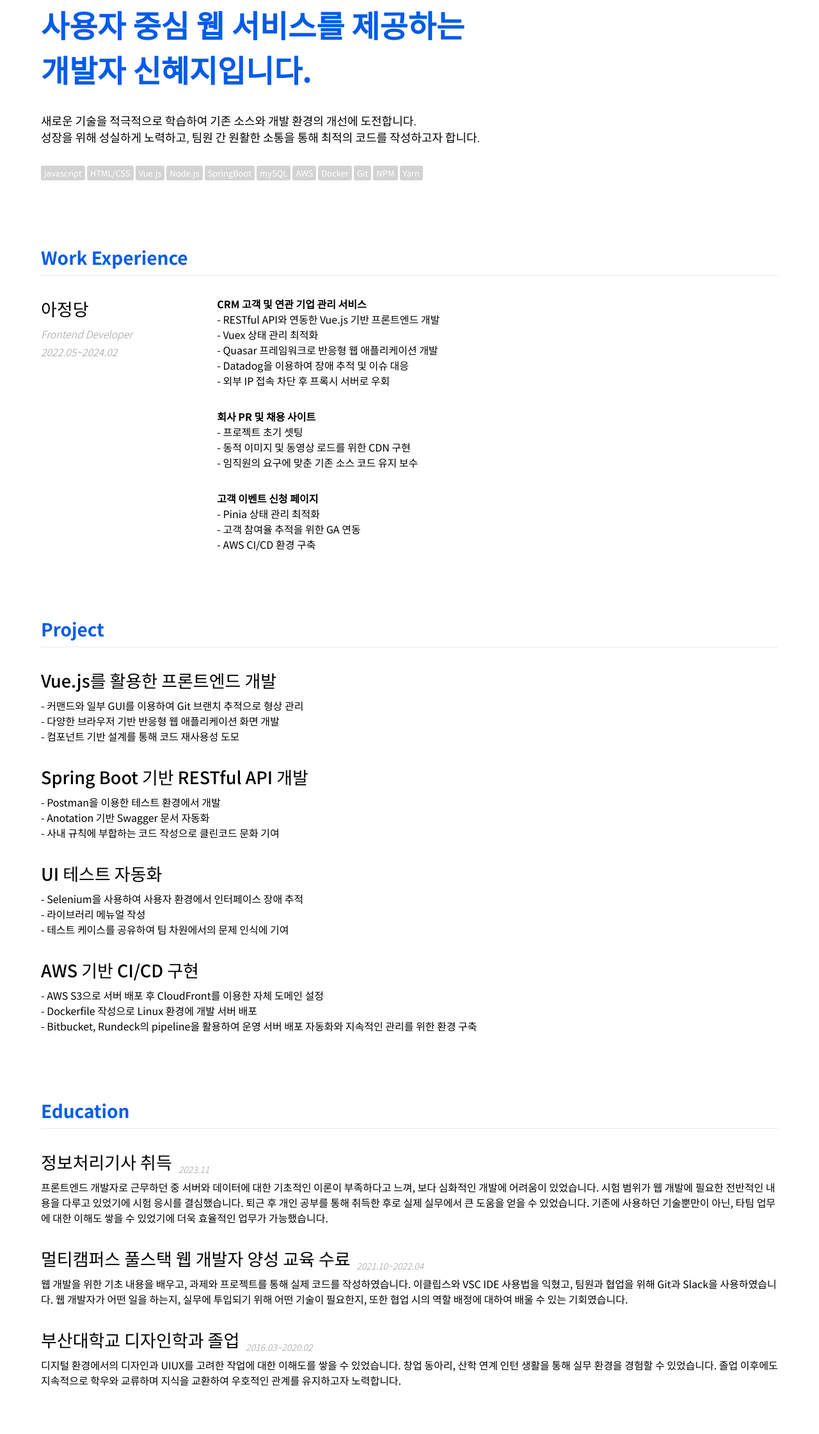
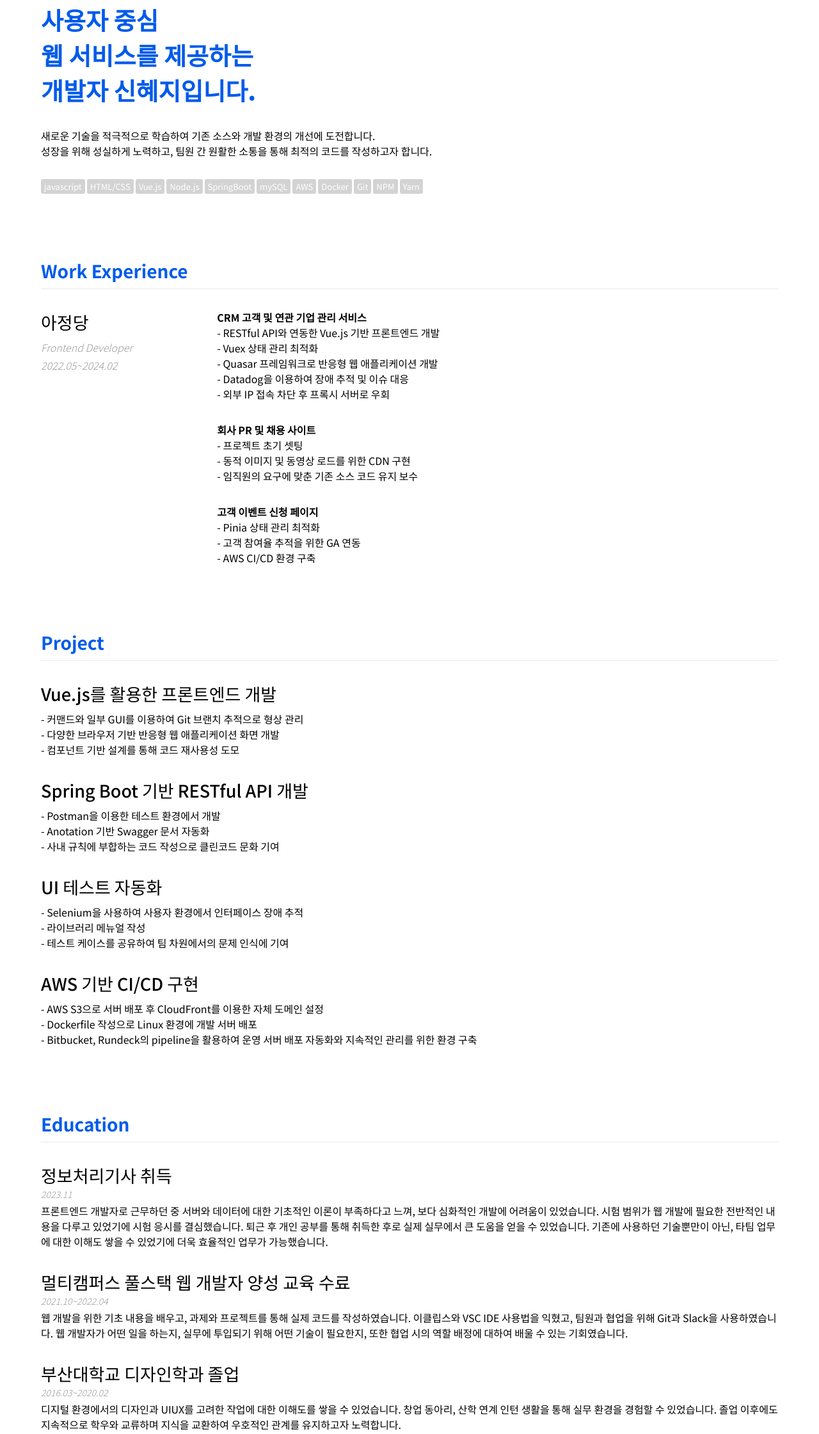
Before and after one commit to June816/resume24, a plain HTML site: page index.html in a window 1280 px wide. Shown: the part 97-2339 px from the top of the page at 64% size. Drawn offline with Linux system fonts and the light colour scheme.

Commit message:
modify a container layout

```diff
--- a/index.html
+++ b/index.html
@@ -12,11 +12,11 @@
 </head>
 <body>
     <div class="container">
-        <div class="section mb-16 top">
-            <div class="h1 title bolder mb-16">사용자 중심 웹 서비스를 제공하는<br>개발자 신혜지입니다.</div>
-            <div class="h2 desc">새로운 기술을 적극적으로 학습하여 기존 소스와 개발 환경의 개선에 도전합니다.</div>
-            <div class="h2 desc mb-16">성장을 위해 성실하게 노력하고, 팀원 간 원활한 소통을 통해 최적의 코드를 작성하고자 합니다.</div>
-            <div class="horizon">
+        <div class="section mb-16">
+            <div class="h1 title bolder mb-16">사용자 중심<br>웹 서비스를 제공하는<br>개발자 신혜지입니다.</div>
+            <div class="f-16">새로운 기술을 적극적으로 학습하여 기존 소스와 개발 환경의 개선에 도전합니다.</div>
+            <div class="f-16 mb-16">성장을 위해 성실하게 노력하고, 팀원 간 원활한 소통을 통해 최적의 코드를 작성하고자 합니다.</div>
+            <div class="chip-container">
                 <div class="chip">
                     javascript
                 </div>
@@ -212,13 +212,11 @@
             <div class="h3 bolder text-blue">Education</div>
             <hr class="mb-16" />
 
-            <div class="horizon align-bottom">
-                <div class="h2 bold mb-8">
+            <div class="h2 bold">
                     정보처리기사 취득
             </div>
             <div class="grey italic desc">
                 2023.11
-                </div>
             </div>
             <div class="mb-16">
                 프론트엔드 개발자로 근무하던 중 서버와 데이터에 대한 기초적인 이론이 부족하다고 느껴,
@@ -228,13 +226,11 @@
                 타팀 업무에 대한 이해도 쌓을 수 있었기에 더욱 효율적인 업무가 가능했습니다.
             </div>
 
-            <div class="horizon align-bottom">
-                <div class="h2 bold mb-8">
+            <div class="h2 bold">
                 멀티캠퍼스 풀스택 웹 개발자 양성 교육 수료
             </div>
             <div class="grey italic desc">
                 2021.10~2022.04
-                </div>
             </div>
             <div class="mb-16">
                 웹 개발을 위한 기초 내용을 배우고, 과제와 프로젝트를 통해 실제 코드를 작성하였습니다.
@@ -244,13 +240,11 @@
                 또한 협업 시의 역할 배정에 대하여 배울 수 있는 기회였습니다.
             </div>
 
-            <div class="horizon align-bottom">
-                <div class="h2 bold mb-8">
+            <div class="h2 bold">
                 부산대학교 디자인학과 졸업
             </div>
             <div class="grey italic desc">
                 2016.03~2020.02
-                </div>
             </div>
             <div class="mb-16">
                 디지털 환경에서의 디자인과 UIUX를 고려한 작업에 대한 이해도를 쌓을 수 있었습니다.
--- a/style.css
+++ b/style.css
@@ -94,30 +94,19 @@ body {
     .second {
         flex-grow: 4;
     }
+}
 
+.chip-container {
+    display: flex;
+    flex-wrap: wrap;
+    gap: 3px;
 
     .chip {
         background-color: #d3d3d3;
         color: white;
-
-        height: fit-content;
         font-size: 13px;
-
-        margin-right: 3px;
         border-radius: 3px;
-
         padding: 2px 5px 2px 5px;
-    }
-
-    &.align-bottom {
-        flex-direction: row;
-        gap: 10px;
-        align-items: flex-end;
-
-        .desc {
-            font-size: 14px;
-            padding-bottom: 6px;
-        }
     }
 }
 
@@ -140,12 +129,14 @@ hr {
 
 .title {
     color:#005bea;
-    font-size: 48px;
+    font-size: 38px;
+    font-weight: 800;
 }
 
 .desc {
-    font-size: 18px;
+    font-size: 14px;
     font-weight: 300;
+    margin-bottom: 4px;
 }
 
 .read_more {
```
Lines whose indentation alone changed are shown as unchanged.
